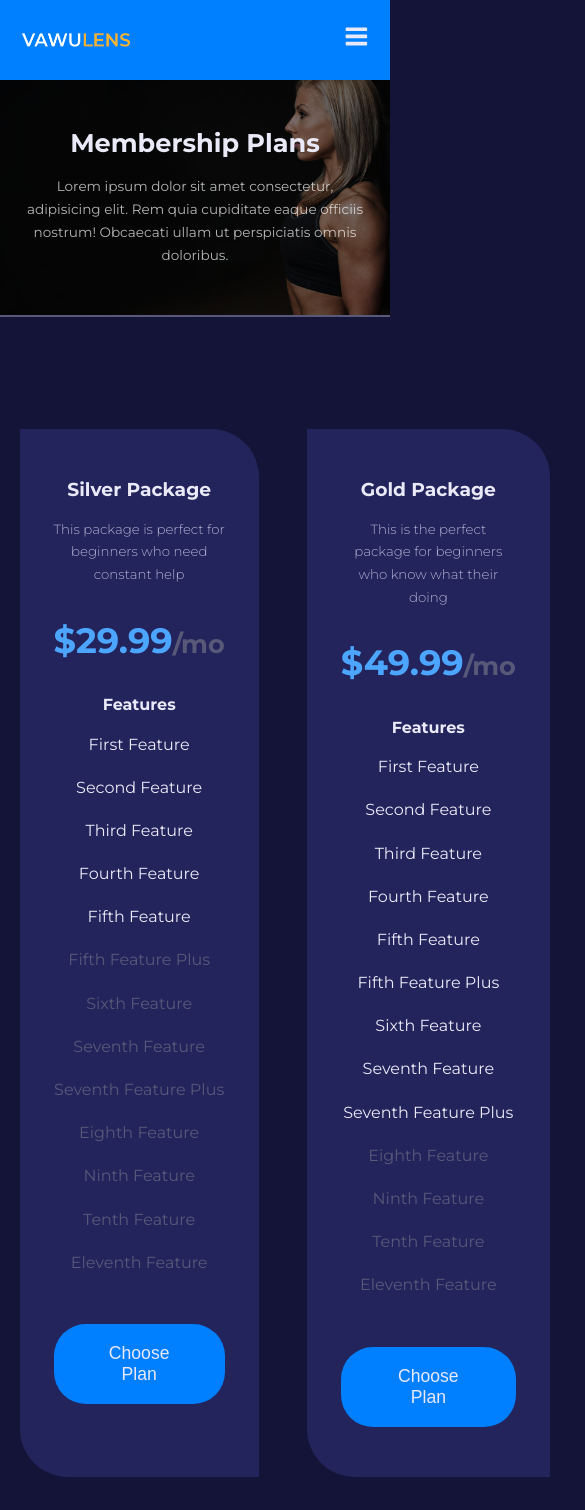
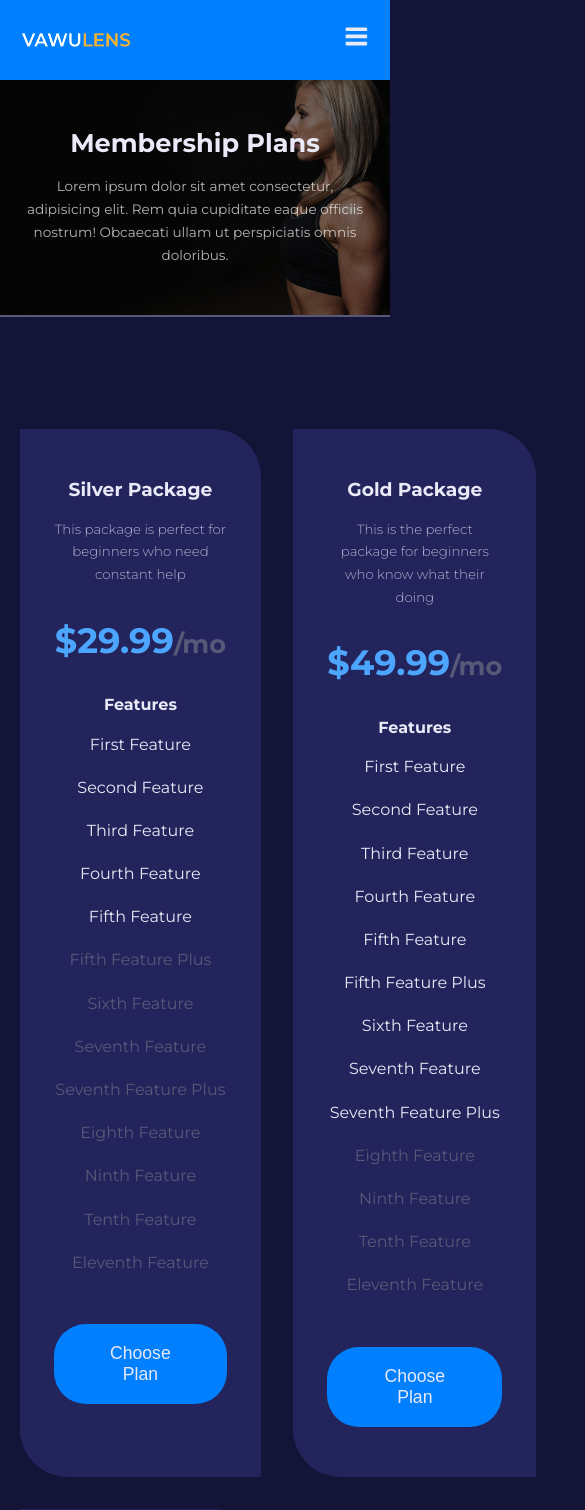
Before and after one commit to erickdc7/react-trainer-website, a React (Create React App) app: page /plans in a window 390 px wide. Shown: the top 1510 px of the page, 585 px wide, since content can reach past the window. Built offline with nearby package versions, Linux system fonts and the light colour scheme; the HTML template or start-up script is replaced by a standard one.

Commit message:
media queries in medium screen plans__container styles added to plans.css

```diff
--- a/src/pages/plans/plans.css
+++ b/src/pages/plans/plans.css
@@ -39,3 +39,15 @@
   margin-top: 3rem;
   cursor: pointer;
 }
+
+/* MEDIA QUERIES (medium screens) */
+@media screen and (max-width: 1024px) {
+  .plans__container {
+    grid-template-columns: 1fr 1fr;
+    gap: 2rem;
+  }
+}
+
+/* MEDIA QUERIES (small screens) */
+@media screen and (max-width: 600px) {
+}
```
